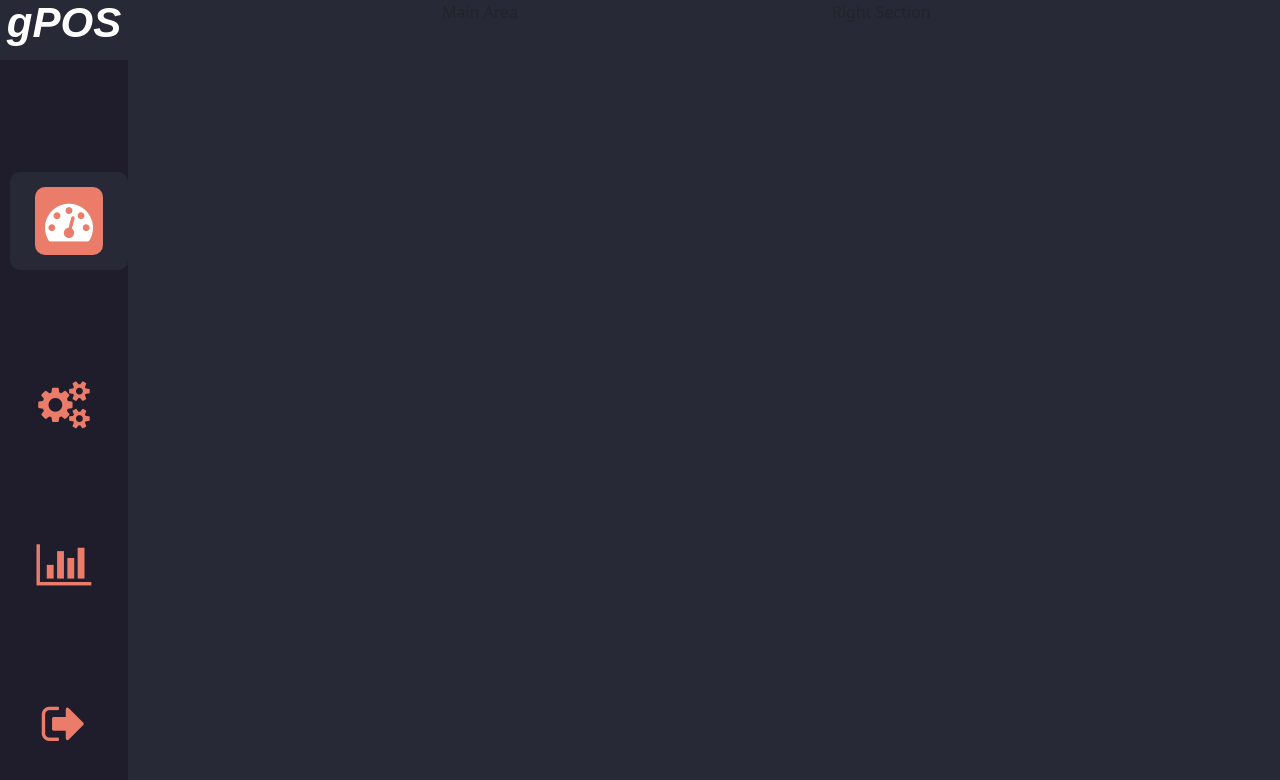
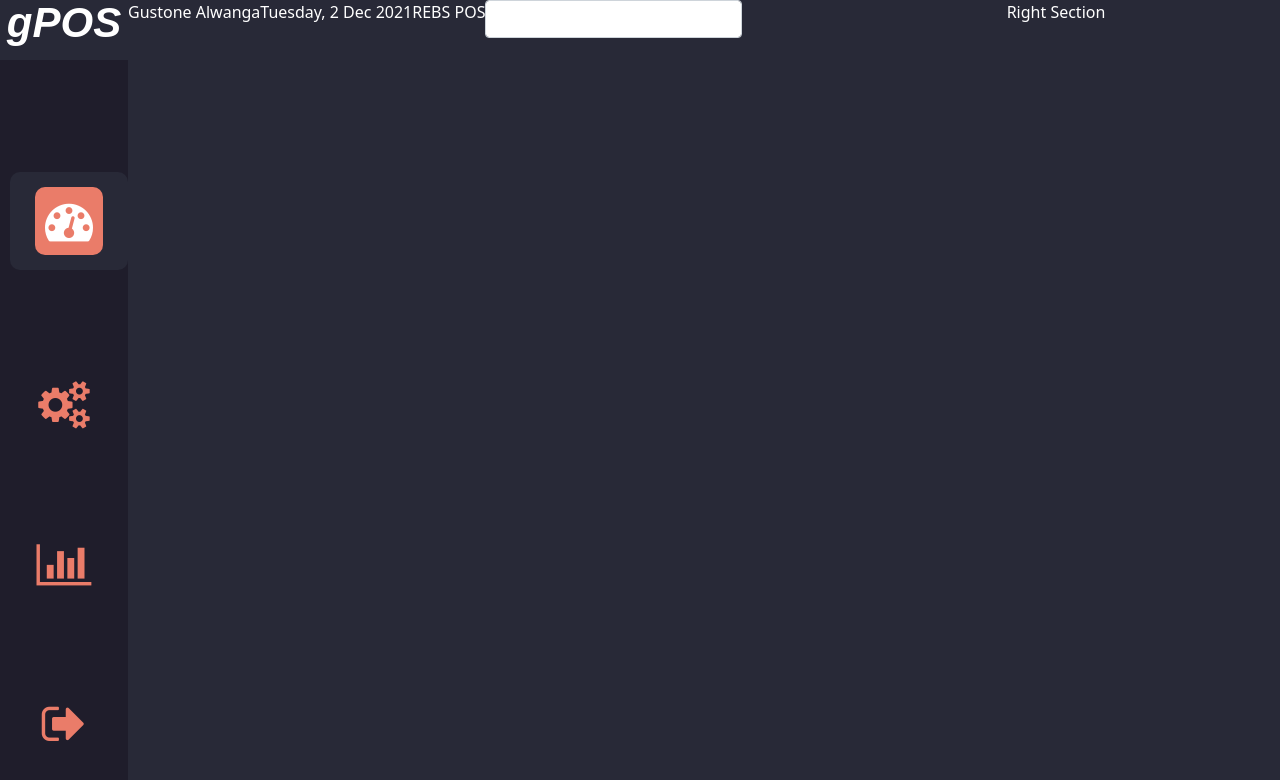
Before and after one commit to Guston-era/pos-react-redux, a React (Create React App) app: page / in a window 1280 px wide. Shown: the top 780 px of the page. Built offline with nearby package versions, Linux system fonts and the light colour scheme.

Commit message:
commenced header styling

```diff
--- a/src/components/layout/Header.js
+++ b/src/components/layout/Header.js
@@ -6,7 +6,18 @@ const Header = () => {
       <div className="header-logo-section">
         <p>gPOS</p>
       </div>
-      <div className="header-main-area">Main Area</div>
+      <div className="header-main-area">
+        <div className="header-user-info">
+          <span>Gustone Alwanga</span>
+          <span>Tuesday, 2 Dec 2021</span>
+        </div>
+        <div className="header-client-info">
+          <span>REBS POS</span>
+        </div>
+        <div className="header-search-bar">
+          <input type="text" className="form-control" />
+        </div>
+      </div>
       <div className="header-right-area">Right Section</div>
     </div>
   );
--- a/src/components/layout/SideBar.js
+++ b/src/components/layout/SideBar.js
@@ -5,18 +5,24 @@ const SideBar = () => {
   return (
     <div className="main-side-bar">
       <div className="menu-item">
-        <div className="menu-item-active">
+        <div className="inner-menu-item menu-item-active">
           <i className="fa fa-dashboard fa-3x"></i>
         </div>
       </div>
       <div className="menu-item">
-        <i className="fa fa-cogs fa-3x"></i>
+        <div className="inner-menu-item">
+          <i className="fa fa-cogs fa-3x"></i>
+        </div>
       </div>
       <div className="menu-item">
-        <i className="fa fa-bar-chart fa-3x"></i>
+        <div className="inner-menu-item">
+          <i className="fa fa-bar-chart fa-3x"></i>
+        </div>
       </div>
       <div className="menu-item">
-        <i className="fa fa-sign-out fa-3x"></i>
+        <div className="inner-menu-item">
+          <i className="fa fa-sign-out fa-3x"></i>
+        </div>
       </div>
     </div>
   );
--- a/src/css/Layout.css
+++ b/src/css/Layout.css
@@ -1,3 +1,4 @@
+/* Sidebar styles begin */
 .main-side-bar {
   display: flex;
   flex-direction: column;
@@ -6,6 +7,13 @@
   background-color: #1f1d2b;
   width: 10%;
   min-height: 100vh;
+}
+.inner-menu-item:hover {
+  cursor: pointer;
+  background-color: #282937;
+  padding: 15px;
+  margin-left: 10px;
+  border-radius: 10px;
 }
 .menu-item i {
   color: #ea7c69;
@@ -22,17 +30,19 @@
   padding: 10px;
   border-radius: 10px;
 }
+/* Side bar styles end */
 
+/* Header styles begin */
 .main-header {
   display: flex;
   flex: 1;
   background-color: #282937;
+  color: #fff;
   height: 60px;
 }
 .header-logo-section {
   display: flex;
   width: 10%;
-  color: #fff;
   font-weight: bold;
   font-style: italic;
   font-family: fantasy;
@@ -41,8 +51,10 @@
   justify-content: center;
 }
 .header-main-area {
+  display: flex;
+  flex-direction: row;
   width: 55%;
 }
-header-right-area {
+.header-right-area {
   width: 35%;
 }
```
